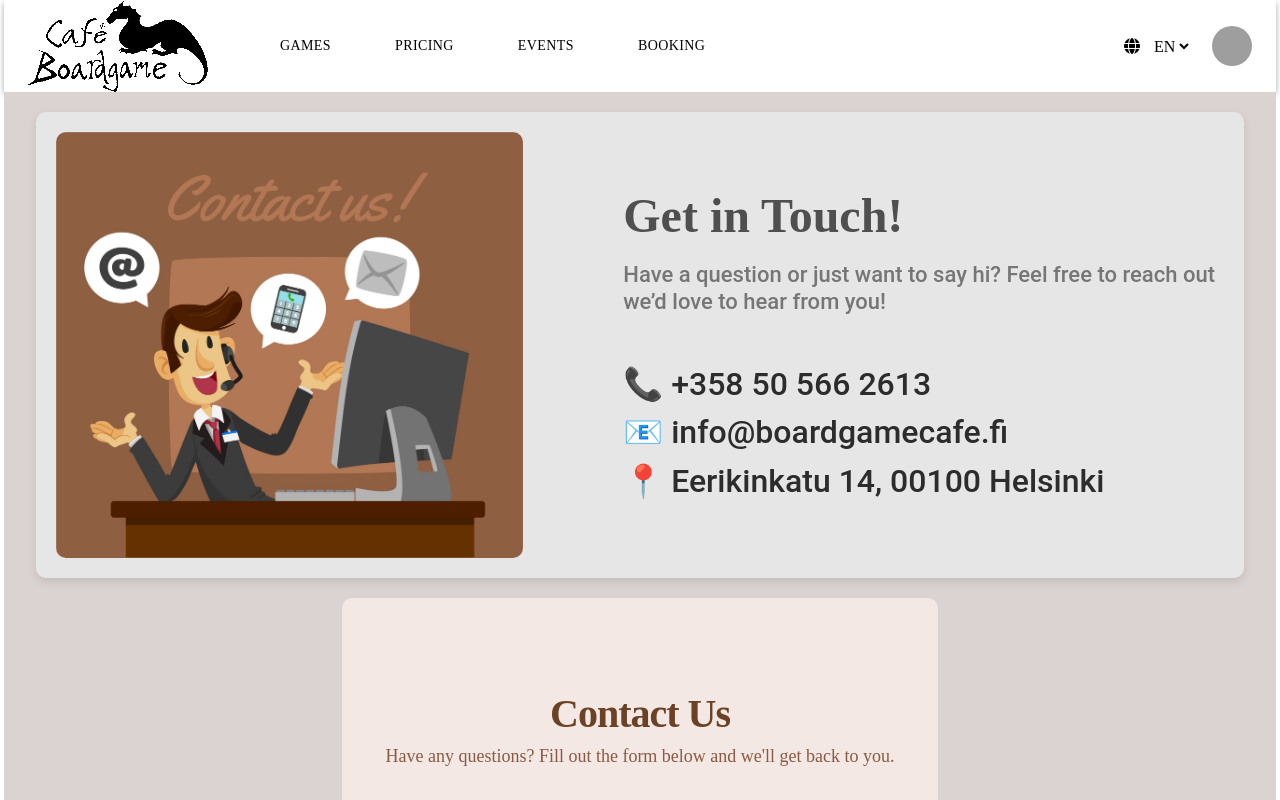
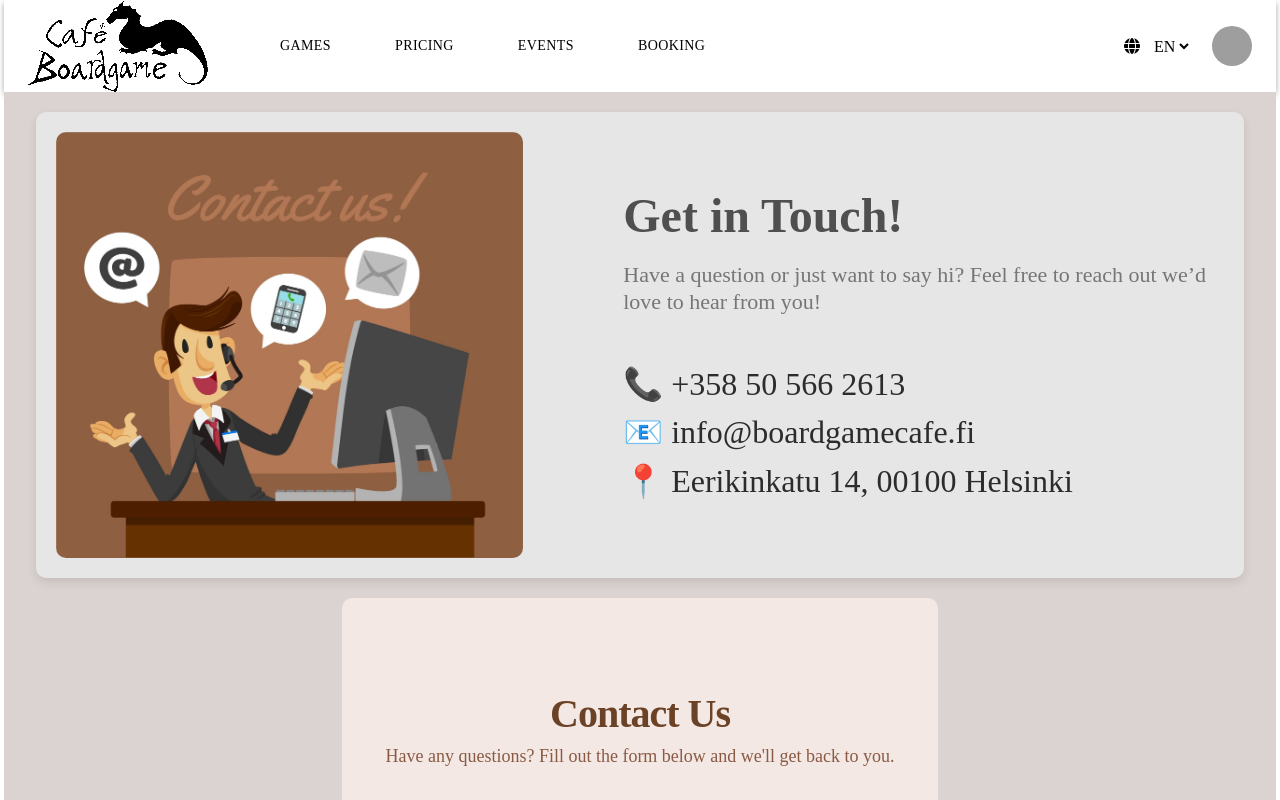
Before and after one commit to RychkovIurii/boardgamecafe, a React (Vite) app in the folder frontend/cafe-front/: page /contact in a window 1280 px wide. Shown: the top 800 px of the page. Built offline with nearby package versions, Linux system fonts and the light colour scheme; grey boxes are pictures that could not be loaded; a web font is replaced by a local one.

Commit message:
Styled contact-info. Changed fonts.

```diff
--- a/frontend/cafe-front/components/Style/ContactStyles.css
+++ b/frontend/cafe-front/components/Style/ContactStyles.css
@@ -30,7 +30,6 @@
   }
 
   .contact-info h1 {
-    font-family: 'awkward english google-font'; /* فونت Inter */
     font-size: 48px; /* اندازه ۴۸ پیکسل */
     font-weight: 800; /* Extra Bold */
     color: #4f4f4f; /* رنگ متن */
@@ -38,7 +37,6 @@
 
   }
   .contact-info h2 {
-    font-family: 'Roboto', sans-serif; /* فونت Roboto */
     font-size: 22px; /* اندازه ۴۰ پیکسل */
     font-weight: 500; /* Medium */
     color: #767676; /* رنگ متن */
@@ -47,7 +45,6 @@
   }
 
   .contact-info p {
-    font-family: 'Roboto', sans-serif; /* فونت Roboto */
     font-size: 32px; /* اندازه ۴۰ پیکسل */
     font-weight: 500; /* Medium */
     color: #2c2c2c; /* رنگ متن */
```
